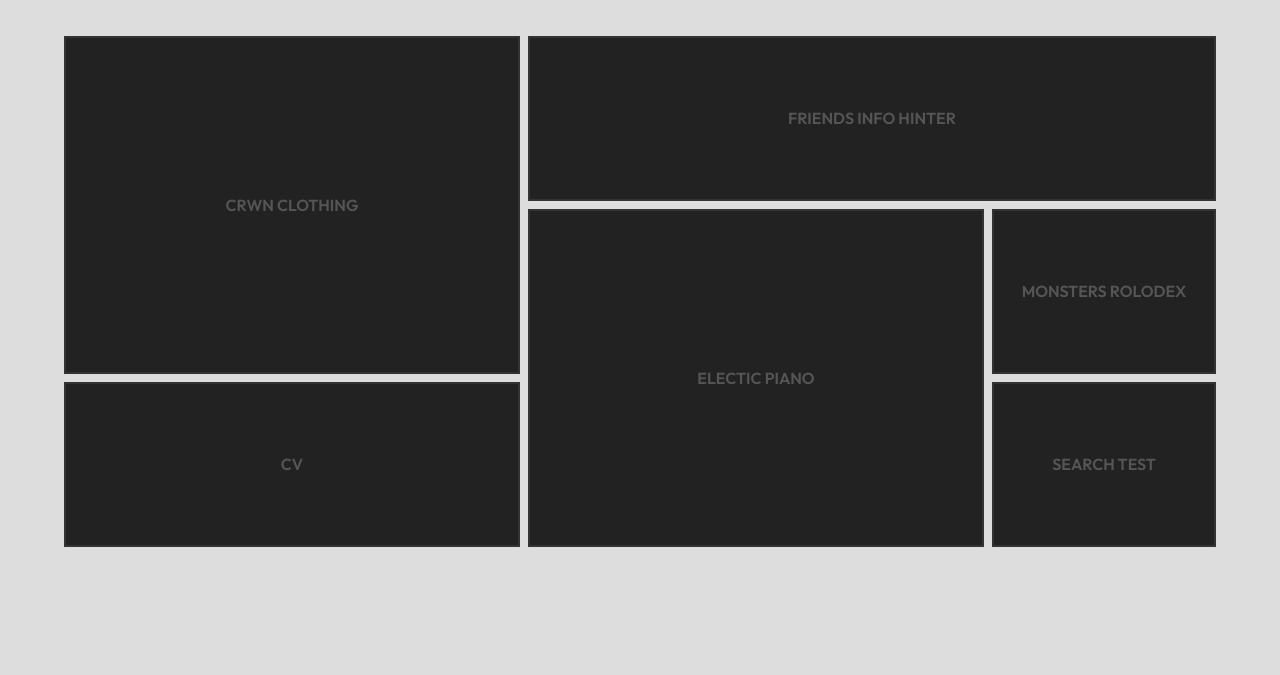
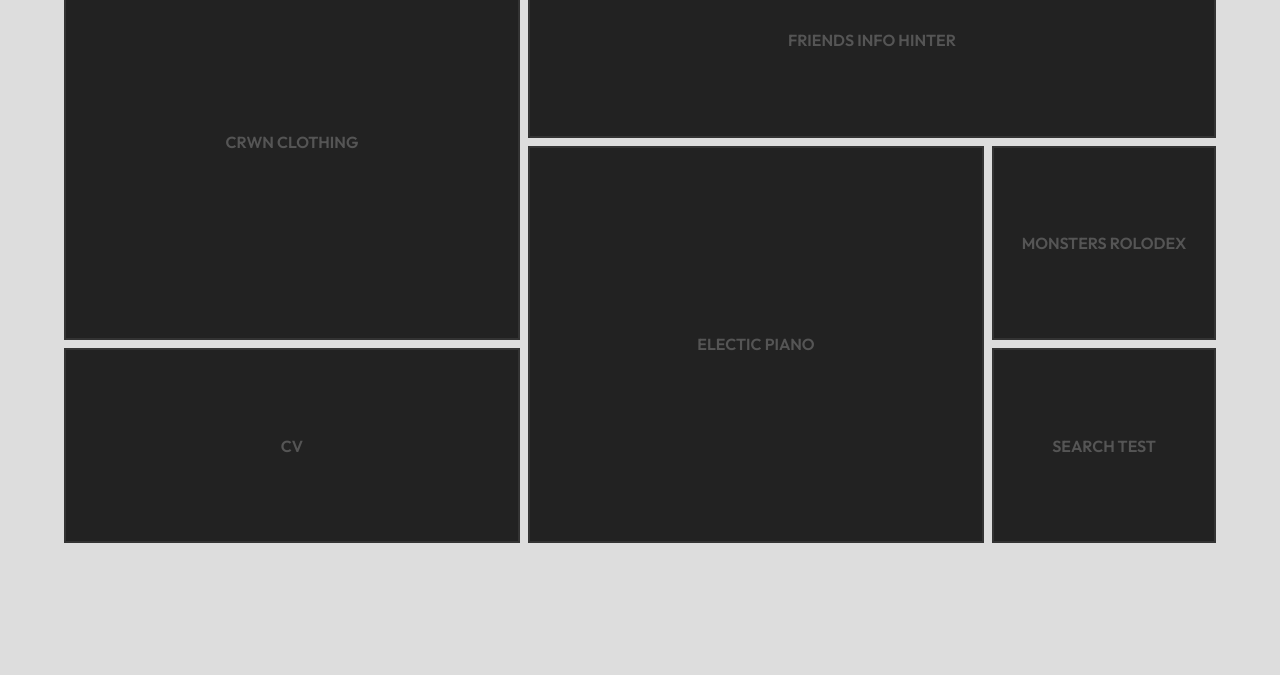
Before and after one commit to vahan-sahakyan/vahan-sahakyan.github.io, a plain HTML site: page index.html in a window 1280 px wide. Shown: the part 125-800 px from the top of the page. Drawn offline with Linux system fonts and the light colour scheme.

Commit message:
removed the title

```diff
--- a/index.html
+++ b/index.html
@@ -17,8 +17,6 @@
     <title>Vahan Sahakyan</title>
   </head>
   <body>
-    <hr />
-    <h1>VAHAN'S WORKSPACE</h1>
     <div class="grid-container">
       <a class="grid-item grid-item_1" href="https://vahan-sahakyan.github.io/crwn-clothing">CRWN CLOTHING</a>
       <a class="grid-item grid-item_2" href="https://vahan-sahakyan.github.io/friends-info-hinter"
--- a/style.css
+++ b/style.css
@@ -11,19 +11,19 @@ body {
   font-family: 'Outfit', sans-serif;
   background-color: #ddd;
   display: flex;
-  height: 84vh;
-  flex-direction: column;
+  height: 90vh;
   justify-content: center;
   align-items: center;
-  margin: 0;
-  gap: 30px;
+
+  /* gap: 30px; */
 }
 
 .grid-container {
+  margin: auto 0;
   display: grid;
   grid-template-columns: repeat(5, 1fr);
   grid-template-rows: repeat(3, 1fr);
-  height: 100vh;
+  height: 75vh;
   width: 90vw;
   gap: 0.5em;
   /* align-items: center; */
```
